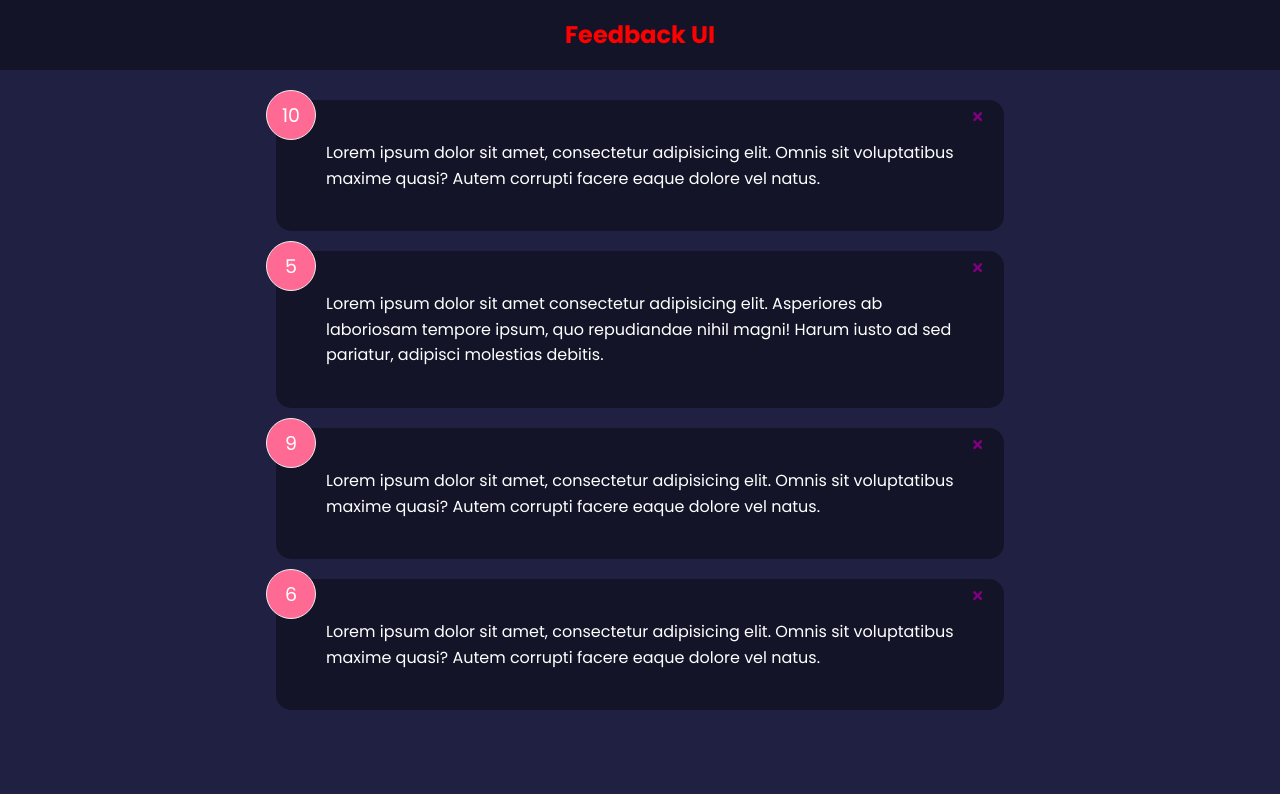
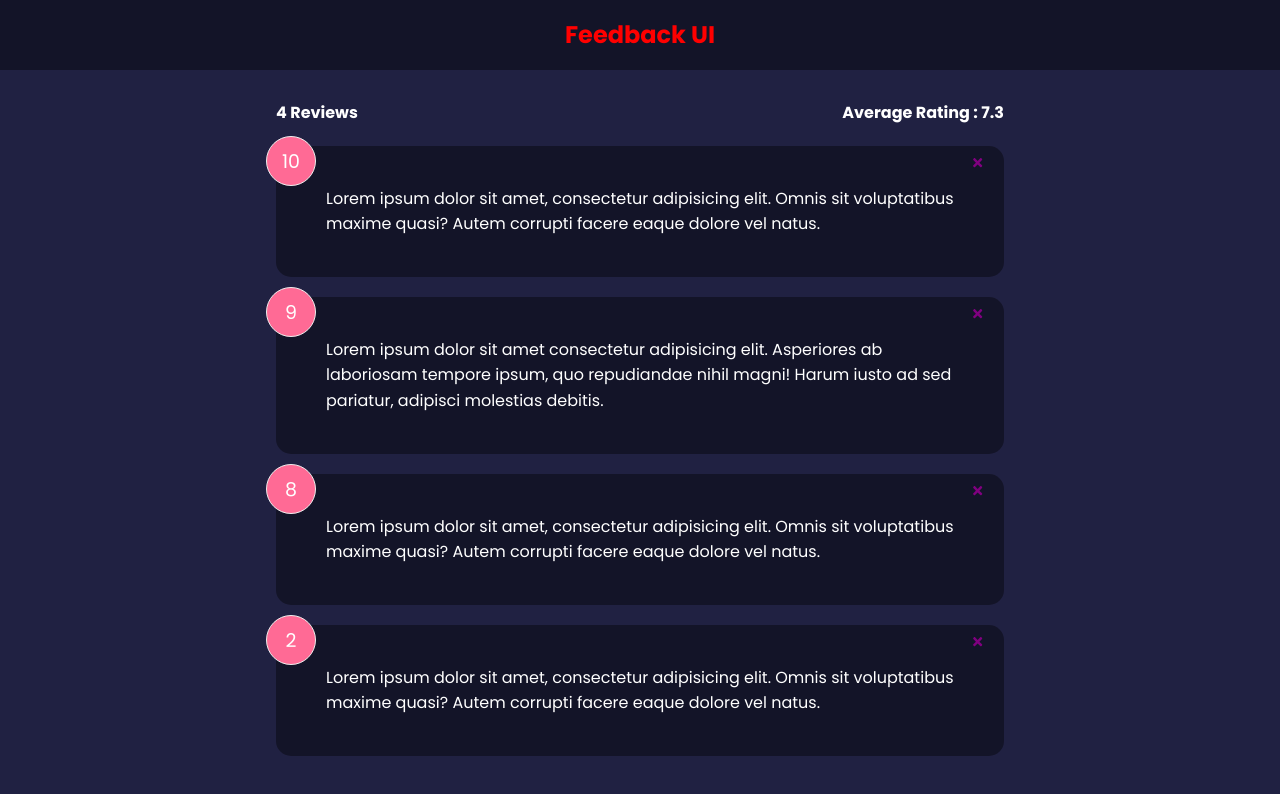
Before and after one commit to highdefdesigns/react-front-to-back, a React (Vite) app in the folder feedback-app/: page / in a window 1280 px wide. Shown: the top 794 px of the page. Built offline with nearby package versions, Linux system fonts and the light colour scheme.

Commit message:
feedback stats component ratings average

```diff
--- a/feedback-app/src/App.jsx
+++ b/feedback-app/src/App.jsx
@@ -2,6 +2,7 @@
 import Header from './components/Header';
 import FeedbackList from './components/FeedbackList';
 import FeedbackData from './data/FeedbackData';
+import FeedbackStats from './components/FeedbackStats';
 
 function App() {
   const [feedback, setFeedback] = useState(FeedbackData);
@@ -16,6 +17,7 @@
     <>
       <Header />
       <div className="container">
+        <FeedbackStats feedback={feedback} />
         <FeedbackList feedback={feedback} handleDelete={deleteFeedback} />
       </div>
     </>
--- /dev/null
+++ b/feedback-app/src/components/FeedbackStats.jsx
@@ -0,0 +1,24 @@
+import PropTypes from 'prop-types';
+
+function FeedbackStats({ feedback }) {
+  let average = feedback.reduce((acc, cur) => {
+    return acc + cur.rating / feedback.length;
+  }, 0);
+
+  //   Allows for only one decimal place and regex for removing trailing 0's
+  average = average.toFixed(1).replace(/[.,]0$/, '');
+  console.log(average);
+
+  return (
+    <div className="feedback-stats">
+      <h4>{feedback.length} Reviews</h4>
+      <h4>Average Rating : {isNaN(average) ? 0 : average}</h4>
+    </div>
+  );
+}
+
+FeedbackStats.protoTypes = {
+  feedback: PropTypes.array.isRequired,
+};
+
+export default FeedbackStats;
--- a/feedback-app/src/data/FeedbackData.js
+++ b/feedback-app/src/data/FeedbackData.js
@@ -6,17 +6,17 @@
   },
   {
     id: 2,
-    rating: 5,
+    rating: 9,
     text: 'Lorem ipsum dolor sit amet consectetur adipisicing elit. Asperiores ab laboriosam tempore ipsum, quo repudiandae nihil magni! Harum iusto ad sed pariatur, adipisci molestias debitis.',
   },
   {
     id: 3,
-    rating: 9,
+    rating: 8,
     text: 'Lorem ipsum dolor sit amet, consectetur adipisicing elit. Omnis sit voluptatibus maxime quasi? Autem corrupti facere eaque dolore vel natus.',
   },
   {
     id: 4,
-    rating: 6,
+    rating: 2,
     text: 'Lorem ipsum dolor sit amet, consectetur adipisicing elit. Omnis sit voluptatibus maxime quasi? Autem corrupti facere eaque dolore vel natus.',
   },
 ];
```
